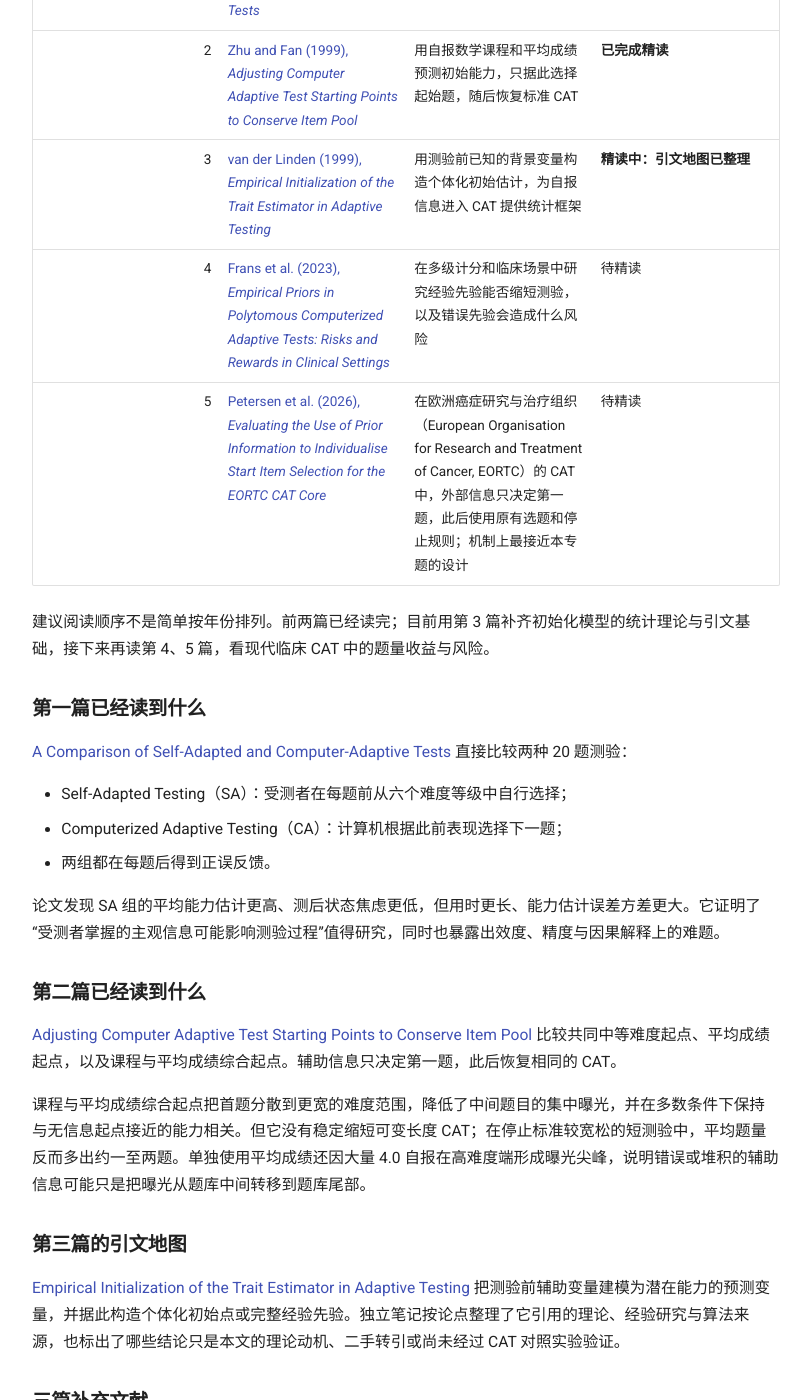
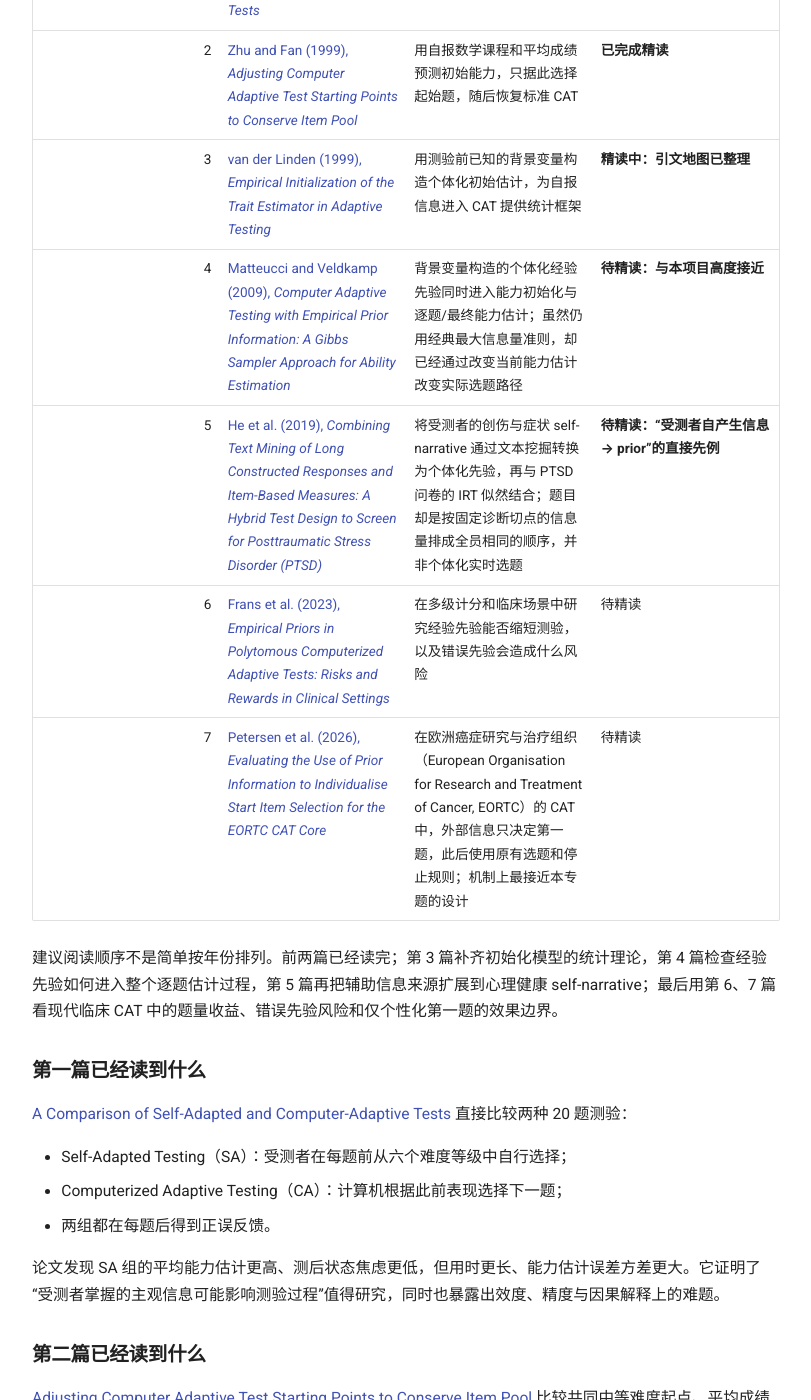
Before and after one commit to place-bot/Psychometrics-and-R-Shiny, an MkDocs documentation site: the page built from docs/cat/adaptive-testing-self-evaluation/index.md, in a window 1280 px wide and 1400 px high, scrolled down 1736 px. Shown: the whole window, without its empty margins (234-1045 px from the left). Built offline with MkDocs 1.6.1 and Material for MkDocs 9.7.7, drawn with Linux system fonts in a browser that asks for light colours; comment, search, counter and statistics services are not loaded; some of the changed text lies outside the part shown.

Commit message:
Add empirical and text prior CAT readings

```diff
--- a/docs/cat/adaptive-testing-self-evaluation/index.md
+++ b/docs/cat/adaptive-testing-self-evaluation/index.md
@@ -45,17 +45,19 @@ SE(\widehat{\theta}_i)\le \varepsilon.
 |---|---|---|
 | Sympson–Hetter（1985）题目曝光控制 | [完整方法笔记：接受概率、模拟标定、信息损失与条件曝光](sympson-hetter-1985.md) | Zhu and Fan（1999）使用的核心曝光控制机制，也是比较“自评起点能否分散题库使用”时必须固定或单独消融的基线。 |
 
-### 五篇核心文献
+### 七篇核心文献
 
 | 顺序 | 文献 | 与本专题的关系 | 当前进度 |
 |---:|---|---|---|
 | 1 | [Wise et al. (1991), *A Comparison of Self-Adapted and Computer-Adaptive Tests*](wise-et-al-1991.md) | 让受测者在每一道题前选择难度，并与标准自适应测验直接比较 | **已完成精读** |
 | 2 | [Zhu and Fan (1999), *Adjusting Computer Adaptive Test Starting Points to Conserve Item Pool*](zhu-fan-1999.md) | 用自报数学课程和平均成绩预测初始能力，只据此选择起始题，随后恢复标准 CAT | **已完成精读** |
 | 3 | [van der Linden (1999), *Empirical Initialization of the Trait Estimator in Adaptive Testing*](van-der-linden-1999.md) | 用测验前已知的背景变量构造个体化初始估计，为自报信息进入 CAT 提供统计框架 | **精读中：引文地图已整理** |
-| 4 | [Frans et al. (2023), *Empirical Priors in Polytomous Computerized Adaptive Tests: Risks and Rewards in Clinical Settings*](https://doi.org/10.1177/01466216221124091) | 在多级计分和临床场景中研究经验先验能否缩短测验，以及错误先验会造成什么风险 | 待精读 |
-| 5 | [Petersen et al. (2026), *Evaluating the Use of Prior Information to Individualise Start Item Selection for the EORTC CAT Core*](https://doi.org/10.1007/s11136-025-04101-y) | 在欧洲癌症研究与治疗组织（European Organisation for Research and Treatment of Cancer, EORTC）的 CAT 中，外部信息只决定第一题，此后使用原有选题和停止规则；机制上最接近本专题的设计 | 待精读 |
+| 4 | [Matteucci and Veldkamp (2009), *Computer Adaptive Testing with Empirical Prior Information: A Gibbs Sampler Approach for Ability Estimation*](https://amsacta.unibo.it/id/eprint/2659/1/matteucci_veldkamp_CAT_2009.pdf) | 背景变量构造的个体化经验先验同时进入能力初始化与逐题/最终能力估计；虽然仍用经典最大信息量准则，却已经通过改变当前能力估计改变实际选题路径 | **待精读：与本项目高度接近** |
+| 5 | [He et al. (2019), *Combining Text Mining of Long Constructed Responses and Item-Based Measures: A Hybrid Test Design to Screen for Posttraumatic Stress Disorder (PTSD)*](https://doi.org/10.3389/fpsyg.2019.02358) | 将受测者的创伤与症状 self-narrative 通过文本挖掘转换为个体化先验，再与 PTSD 问卷的 IRT 似然结合；题目却是按固定诊断切点的信息量排成全员相同的顺序，并非个体化实时选题 | **待精读：“受测者自产生信息 → prior”的直接先例** |
+| 6 | [Frans et al. (2023), *Empirical Priors in Polytomous Computerized Adaptive Tests: Risks and Rewards in Clinical Settings*](https://doi.org/10.1177/01466216221124091) | 在多级计分和临床场景中研究经验先验能否缩短测验，以及错误先验会造成什么风险 | 待精读 |
+| 7 | [Petersen et al. (2026), *Evaluating the Use of Prior Information to Individualise Start Item Selection for the EORTC CAT Core*](https://doi.org/10.1007/s11136-025-04101-y) | 在欧洲癌症研究与治疗组织（European Organisation for Research and Treatment of Cancer, EORTC）的 CAT 中，外部信息只决定第一题，此后使用原有选题和停止规则；机制上最接近本专题的设计 | 待精读 |
 
-建议阅读顺序不是简单按年份排列。前两篇已经读完；目前用第 3 篇补齐初始化模型的统计理论与引文基础，接下来再读第 4、5 篇，看现代临床 CAT 中的题量收益与风险。
+建议阅读顺序不是简单按年份排列。前两篇已经读完；第 3 篇补齐初始化模型的统计理论，第 4 篇检查经验先验如何进入整个逐题估计过程，第 5 篇再把辅助信息来源扩展到心理健康 self-narrative；最后用第 6、7 篇看现代临床 CAT 中的题量收益、错误先验风险和仅个性化第一题的效果边界。
 
 ### 第一篇已经读到什么
 
@@ -76,6 +78,14 @@ SE(\widehat{\theta}_i)\le \varepsilon.
 ### 第三篇的引文地图
 
 [Empirical Initialization of the Trait Estimator in Adaptive Testing](van-der-linden-1999.md) 把测验前辅助变量建模为潜在能力的预测变量，并据此构造个体化初始点或完整经验先验。独立笔记按论点整理了它引用的理论、经验研究与算法来源，也标出了哪些结论只是本文的理论动机、二手转引或尚未经过 CAT 对照实验验证。
+
+### 第四篇为什么必须精读
+
+[Computer Adaptive Testing with Empirical Prior Information: A Gibbs Sampler Approach for Ability Estimation](https://amsacta.unibo.it/id/eprint/2659/1/matteucci_veldkamp_CAT_2009.pdf) 把背景变量构造的经验先验同时放入 CAT 的初始化和中间/最终能力估计，并在每次更新后继续使用最大信息量选题。因此，“不改选题公式”不等于“不改实际选题路径”。这篇是评估本项目新颖性时最重要的对照：单纯“改 prior + 最大信息量”已经不能作为方法创新。
+
+### 第五篇将辅助信息扩展到自我叙述
+
+[Combining Text Mining of Long Constructed Responses and Item-Based Measures](https://doi.org/10.3389/fpsyg.2019.02358) 让受测者写下创伤经历和相关症状，通过文本挖掘得到个人文本分数，再建立 \(\theta_n\mid y_n\) 的正态先验并与 IRT 问卷似然结合。它证明了“受测者自己产生的信息进入个体化 prior”已有先例；但所有人的题目都按固定诊断切点处的信息量采用相同排序，不能把它误读为“文本 prior 驱动的个性化 CAT 选题”。
 
 ### 三篇补充文献
 
```
